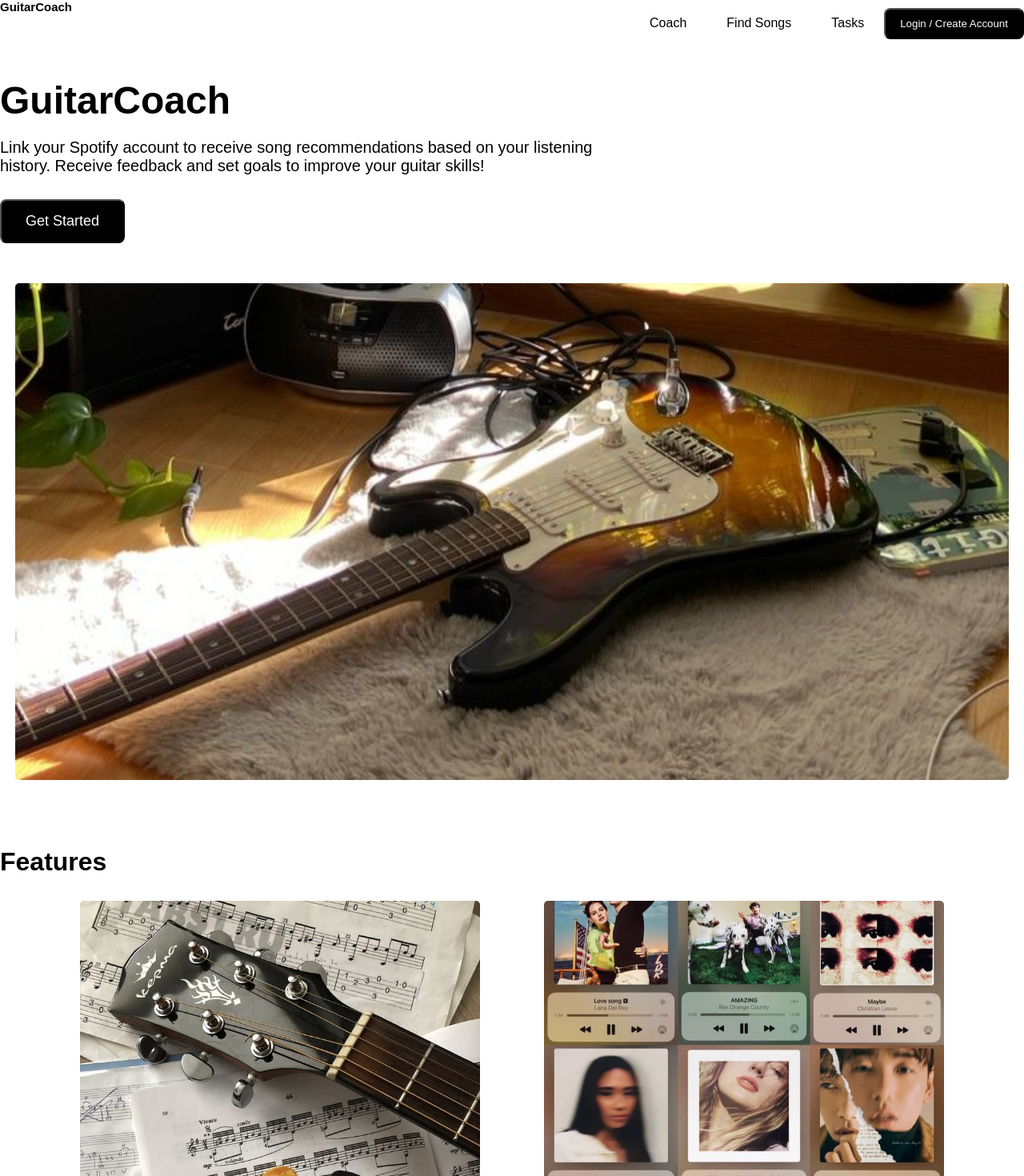
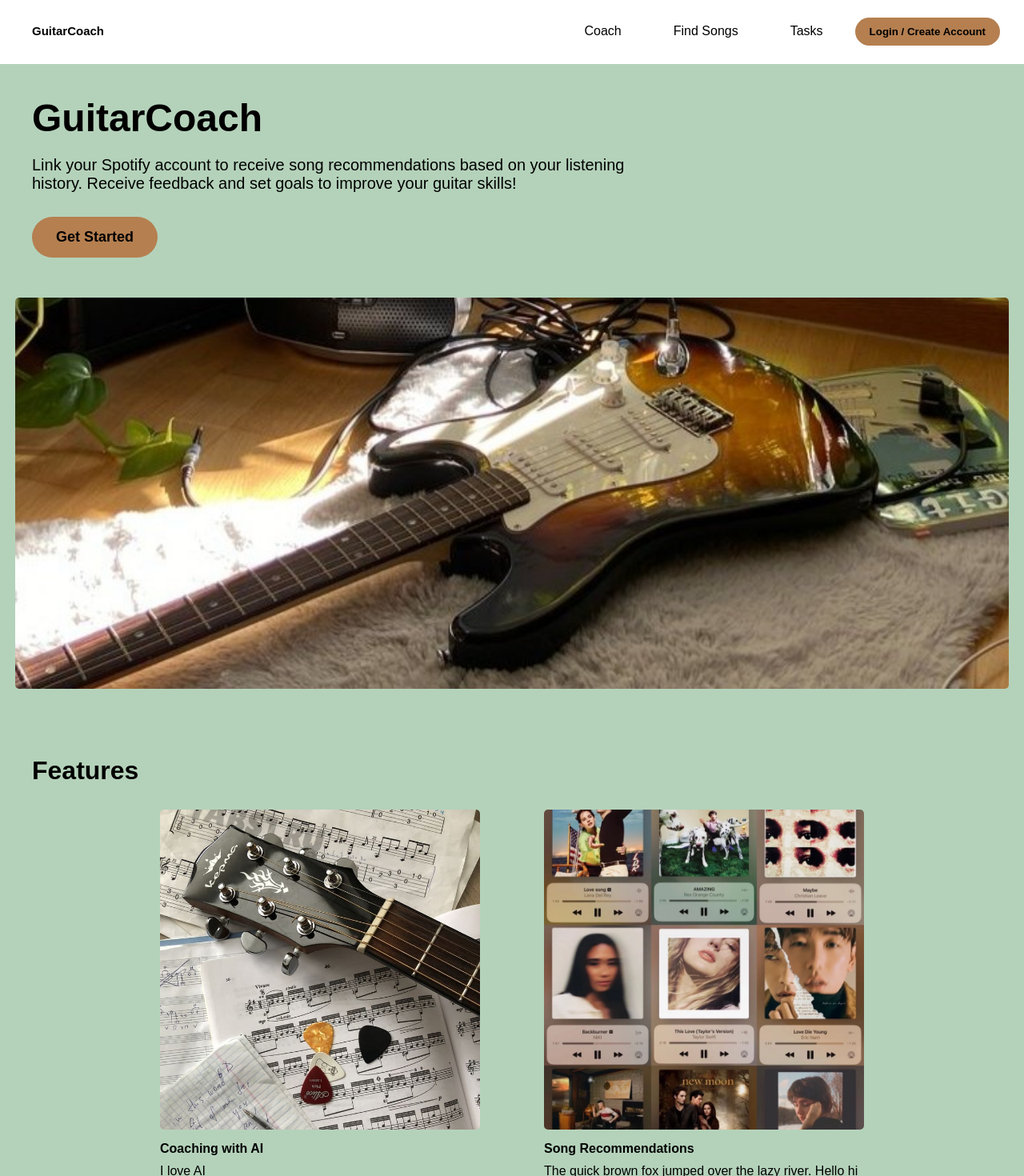
Before and after one commit to Jackson-earl-school/Guitar-Coach, a React (Vite) app in the folder guitarcoach/: page / in a window 1280 px wide. Shown: the top 1470 px of the page at 80% size. Built offline with nearby package versions, Linux system fonts and the light colour scheme; no server answers.

Commit message:
homepage and loginpage looks consistent, added footer to both and dashboard. still WIP for rest of the pages

```diff
--- a/guitarcoach/src/pages/Dashboard.tsx
+++ b/guitarcoach/src/pages/Dashboard.tsx
@@ -3,6 +3,7 @@ import guitar1 from "../images/guitar1.jpg"
 import home1 from "../images/home.jpg"
 import features2 from "../images/features2.jpg"
 import features3 from "../images/features3.jpg"
+import { Link } from "react-router-dom"
 
 function Dashboard() {
     return (
@@ -15,7 +16,7 @@ function Dashboard() {
                     <nav className='navbar'>
                         <ul className='navbar-list'>
                             <li><a href='/'>Coach</a></li>
-                            <li><a href='/'>Find Songs</a></li>
+                            <li><a href='/find-songs'>Find Songs</a></li>
                             <li><a href='/'>Tasks</a></li>
                             <li>
                                 <button onClick={() => { window.location.href = '/profile'; }} className="profile-button">
@@ -59,6 +60,18 @@ function Dashboard() {
                     </div>
                 </div>
             </main>
+
+            <footer className="dashboard-footer">
+                <div className="footer-container">
+                    <div className="footer-section">
+                        <div>
+                            <Link to="/" className='logo'>
+                                GuitarCoach
+                            </Link>
+                        </div>
+                    </div>
+                </div>
+            </footer>
         </div>
     )
 }
--- a/guitarcoach/src/pages/HomePage.tsx
+++ b/guitarcoach/src/pages/HomePage.tsx
@@ -3,14 +3,17 @@ import home from '../images/home.jpg'
 import features1 from '../images/features1.jpg'
 import features2 from '../images/features2.jpg'
 import features3 from '../images/features3.jpg'
+import { Link } from 'react-router-dom'
 
 function HomePage() {
     return (
         <>
-        <header>
+            <header className='homepage-header'>
                 <div className='container'>
                     <div className='logo'>
+                        <Link to="/" className='logo'>
                             GuitarCoach
+                        </Link>
                     </div>
 
                     <nav className='navbar'>
@@ -22,7 +25,6 @@ function HomePage() {
                     </ul>
                     </nav>
                 </div>
-
             </header>
 
             <main>
@@ -99,7 +101,11 @@ function HomePage() {
             <footer className="home-footer">
                 <div className="footer-container">
                     <div className="footer-section">
-                    <div className="logo">Guitar Coach</div>
+                        <div>
+                            <Link to="/" className='logo'>
+                                GuitarCoach
+                            </Link>
+                        </div>
                     </div>
                 </div>
             </footer>
--- a/guitarcoach/src/pages/SchedulePage.tsx
+++ b/guitarcoach/src/pages/SchedulePage.tsx
@@ -1,11 +1,12 @@
 import "../style/SchedulePage.css"
+import { Link } from 'react-router-dom'
 
 function SchedulePage() {
     return (
         <div className="schedule-page">
             <header className="schedule-header">
                 <div className="container">
-                    <div className="logo">
+                    <div className="logo" onClick={() => { window.location.href = '/dashboard'; }}>
                         GuitarCoach
                     </div>
                     <nav className='navbar'>
@@ -87,7 +88,11 @@ function SchedulePage() {
             <footer className="schedule-footer">
                 <div className="footer-container">
                     <div className="footer-section">
-                        <h3>Contact Us</h3>
+                        <div>
+                            <Link to="/" className='logo'>
+                                GuitarCoach
+                            </Link>
+                        </div>
                     </div>
                 </div>
             </footer>
--- a/guitarcoach/src/style/Dashboard.css
+++ b/guitarcoach/src/style/Dashboard.css
@@ -148,3 +148,8 @@
     padding-bottom: 10px;
     border-bottom: 2px solid #B57F50;
 }
+
+.dashboard-footer {
+    background-color: white;
+    padding: 50px 20px;
+}
--- a/guitarcoach/src/style/HomePage.css
+++ b/guitarcoach/src/style/HomePage.css
@@ -4,49 +4,70 @@
     margin: 0;
     padding: 0;
     font-family: Arial, sans-serif;
-    background-color: rgb(255, 255, 255);
+    background-color: #B4D2BA;
+}
+
+.homepage-header {
+    background-color: white;
+    height: 80px;
 }
 
 .container {
     display: flex;
     justify-content: space-between;
-    align-items: flex-start;
+    padding-top: 10px;
 }
 
 .logo {
     font-size: 15px;
     font-weight: bold;
+    margin-left: 20px;
+    margin-top: 20px;
+    text-decoration: none;
+    color: inherit;
 }
 
 .navbar {
     display: flex;
     justify-content: flex-end;
+    margin-right: 30px;
 }
 
 .navbar-list {
     list-style-type: none;
-    margin: 0;
-    padding: 0;
     display: flex;
     justify-content: center;
     align-items: center;
+    gap: 15px;
 }
 
 .navbar-list li a {
     display: block;
     color: black;
-    padding: 20px 25px;
+    margin: 20px 25px;
     text-decoration: none;
 }
 
 .login {
-    background-color: #000000;
-    color: white;
+    background-color: #B57F50;
+    color: black;
+    border: none;
     text-align: center;
+    font-weight: bold;
     display: inline-block;
     cursor: pointer;
-    border-radius: 8px;
+    border-radius: 50px;
     padding: 10px 18px;
+}
+
+.login:hover {
+    background-color: #A66E45;
+}
+
+.main-home {
+    display: flex;
+    flex-direction: column;
+    padding-left: 40px;
 }
 
 .main-home-title {
@@ -63,15 +84,21 @@
 }
 
 .get-started {
-    background-color: #000000;
-    color: white;
+    background-color: #B57F50;
+    border: none;
+    color: rgb(0, 0, 0);
+    font-weight: bold;
     text-align: center;
     display: inline-block;
     cursor: pointer;
-    border-radius: 8px;
+    border-radius: 50px;
     padding: 15px 30px;
     font-size: 18px;
     margin-top: 30px;
+}
+
+.get-started:hover {
+    background-color: #A66E45;
 }
 
 .guitar-image {
@@ -94,6 +121,7 @@
     font-size: 32px;
     font-weight: bold;
     max-width: 400px;
+    padding-left: 40px;
 }
 
 .features-list {
@@ -113,8 +141,8 @@
     border-radius: 5px;
     display: flex;
     justify-content: center;
-    width: 500px;
-    height: 500px;
+    width: 400px;
+    height: 400px;
     overflow: hidden;
 }
 
@@ -137,11 +165,11 @@
     font-size: 16px;
     justify-content: center;
     flex-wrap: wrap;
-    max-width: 500px;
+    max-width: 400px;
 }
 
 .home-footer {
-    background-color: #f8f9fa;
+    background-color: white;
     padding: 50px 20px;
     margin-top: 50px;
 }
--- a/guitarcoach/src/style/LoginPage.css
+++ b/guitarcoach/src/style/LoginPage.css
@@ -1,21 +1,52 @@
 #root {
     width: 100%;
+    min-height: 100vh;
     margin: 0;
     padding: 0;
     font-family: Arial, sans-serif;
-    background-color: white;
-    min-height: 100vh;
+    background-color: #B4D2BA;
+    display: flex;
+    flex-direction: column;
 }
 
-body, html {
-    padding: 0;
-    margin: 0;
-    width: 100%;
-    min-height: 100vh;
+.login-page {
+    display: flex;
+    flex-direction: column;
+    flex: 1;
+    min-height: 0;
+}
+
+.login-header {
+    background-color: white;
+    height: 80px;
+    display: flex;
+}
+
+.container {
+    display: flex;
+    justify-content: space-between;
+    padding-top: 10px;
+}
+
+.logo {
+    font-size: 15px;
+    font-weight: bold;
+    margin-left: 20px;
+    text-decoration: none;
+    color: inherit;
+}
+
+.login-page main {
+    flex: 1;
+    display: flex;
+    justify-content: center;
+    align-items: center;
+    padding: 2rem;
 }
 
 .create-account-login-title {
     text-align: center;
+    margin-bottom: 20px;
 }
 
 .form-container {
@@ -30,21 +61,52 @@ body, html {
     display: flex;
     flex-direction: column;
     gap: 1rem;
+    width: 100%;
+    max-width: 500px;
+    justify-content: center;
+    align-items: center;
+}
+
+.create-account input {
+    width: 170%;
+    padding: 10px;
+    font-size: 16px;
+    border: 1px solid #ccc;
+    border-radius: 30px;
 }
 
 .submit-auth {
-    width: 500px;
+    width: 100%;
     height: 40px;
     font-size: 16px;
     cursor: pointer;
+    background-color: #B57F50;
+    border-radius: 30px;
+    border: none;
+}
+
+.submit-auth:hover {
+    background-color: #A66E45;
 }
 
 .toggle-auth {
     padding: 6px 15px;
     cursor: pointer;
+    background-color: #DCE2AA;
+    border-radius: 30px;
+    border: none;
+}
+
+.toggle-auth:hover {
+    background-color: #C8D18A;
 }
 
 p {
     margin: 0;
     padding: 0;
 }
+
+.login-footer {
+    background-color: white;
+    padding: 50px 20px;
+}
--- a/guitarcoach/src/style/SchedulePage.css
+++ b/guitarcoach/src/style/SchedulePage.css
@@ -4,10 +4,32 @@
     box-sizing: border-box;
 }
 
+.schedule-header {
+    background-color: white;
+    height: 80px;
+}
+
+.schedule-header .profile-button {
+    background-color: #f3f5e2;
+    border: 2px solid #000;
+    border-radius: 50px;
+    padding: 8px 20px;
+    font-size: 14px;
+    cursor: pointer;
+    transition: background-color 0.2s;
+}
+
+.container {
+    display: flex;
+    justify-content: space-between;
+    padding-top: 10px;
+}
+
 .schedule-container {
     max-width: 1400px;
-    margin: 0 auto;
-    background-color: white;
+    margin: 40px auto;
+    padding: 20px 20px;
+    background-color: #B57F50;
     border-radius: 8px;
     box-shadow: 0 2px 4px rgba(0,0,0,0.1);
     overflow-x: auto;
@@ -15,6 +37,7 @@
 
 .schedule-title {
     text-align: center;
+    padding-bottom: 10px;
 }
 
 .schedule-grid {
@@ -24,9 +47,10 @@
 }
 
 .day-column {
-    border: 1px solid #ddd;
+    border: 1px solid black;
     padding: 10px;
-    border-right: 1px solid #e0e0e0;
+    border-right: 1px solid #000000;
+    border-left: 1px solid #000000;
     min-height: 500px;
 }
 
@@ -49,3 +73,8 @@
     color: #666;
     font-weight: bold;
 }
+
+.schedule-footer {
+    background-color: white;
+    padding: 50px 20px;
+}
```
Also changed, not shown: guitarcoach/src/pages/LoginPage.tsx (+16 -46 lines), guitarcoach/src/images/home.jpg. Lines whose indentation alone changed are shown as unchanged.
